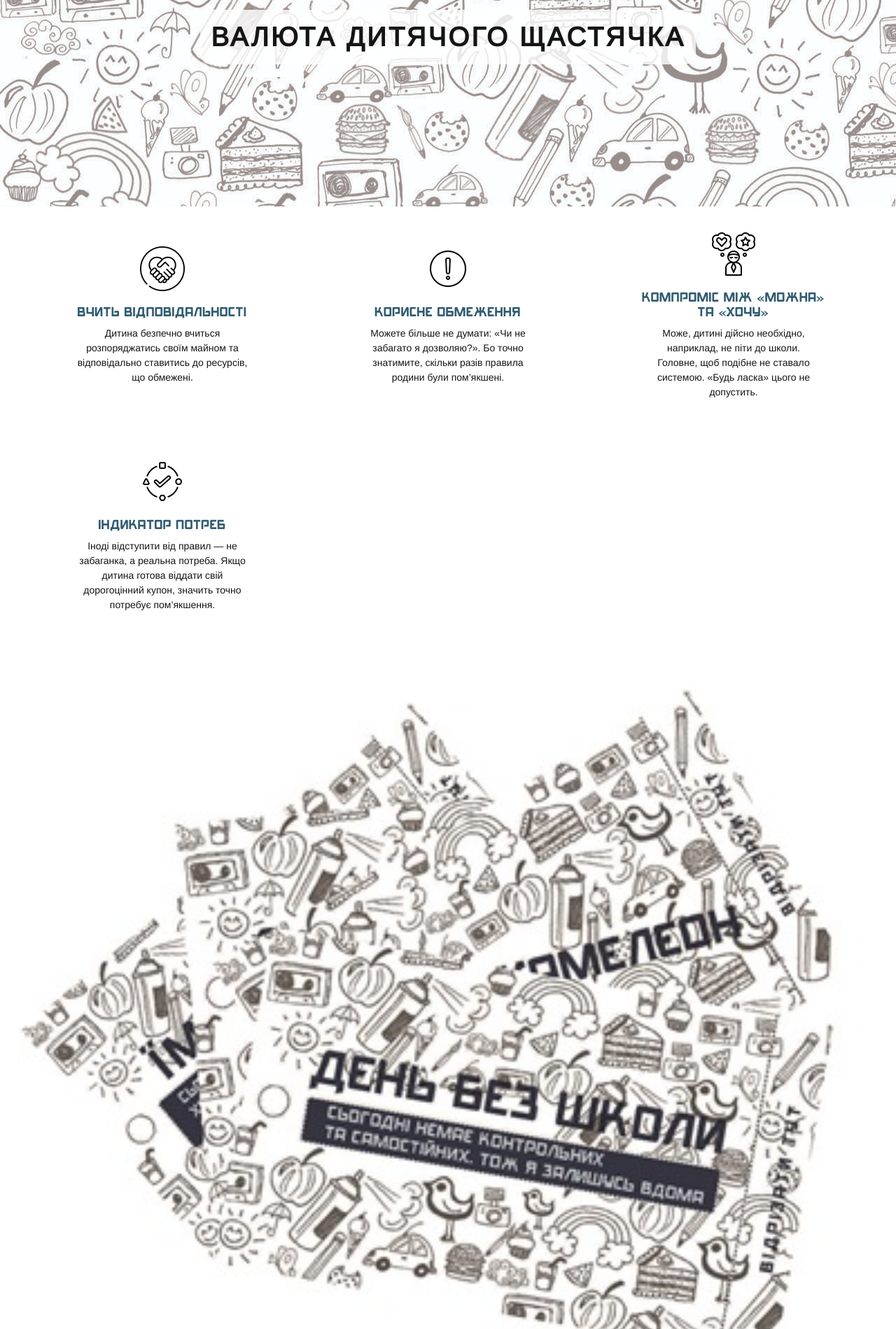
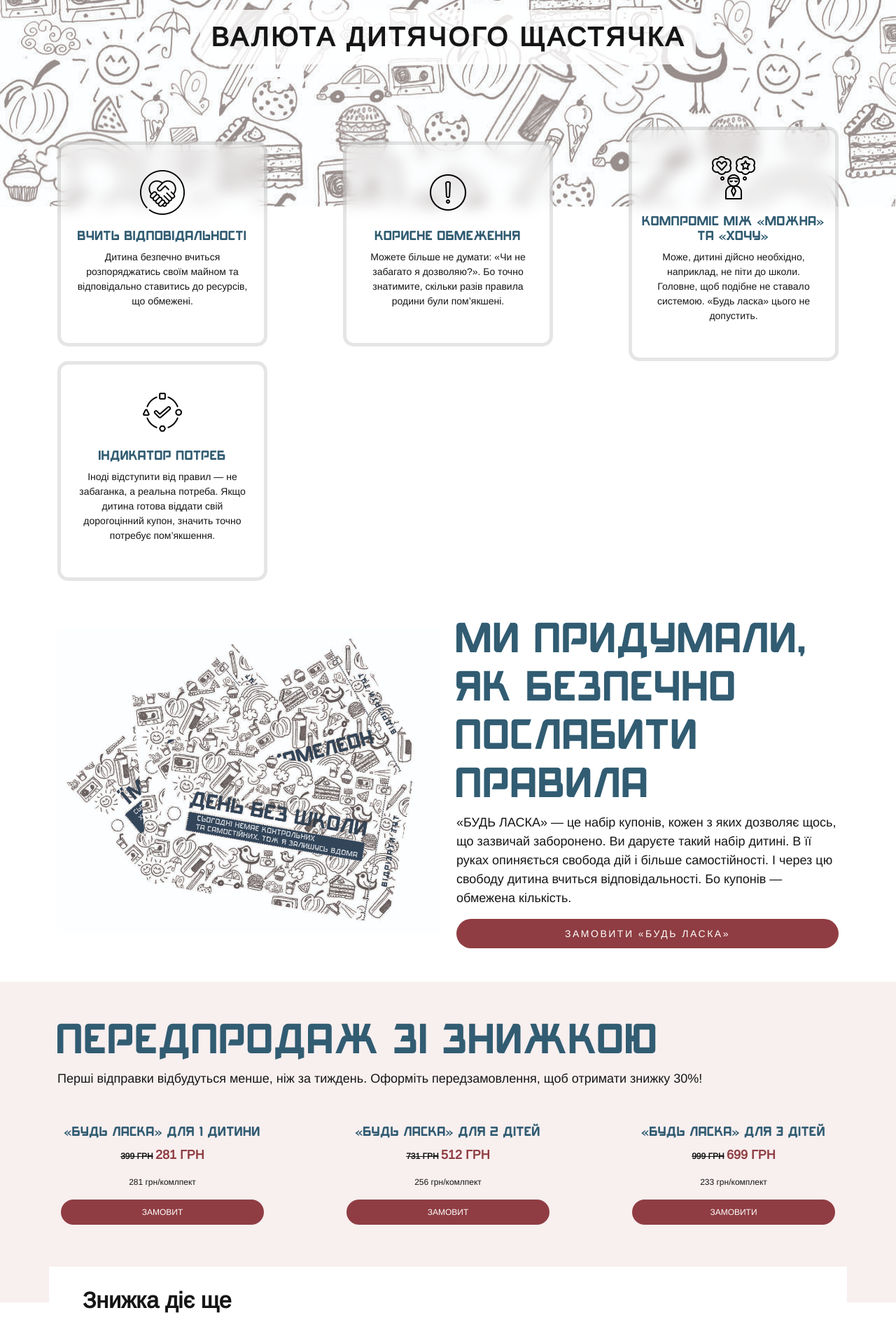
Before and after one commit to Stepan0202/budlaska_site, a PHP site: page / in a window 1280 px wide. Shown: the part 368-2267 px from the top of the page at 70% size. Run offline with PHP 8.4, Linux system fonts and the light colour scheme; style sheets or scripts are compiled from the project's sources.

Commit message:
margins and paddings added

```diff
--- a/src/index.html
+++ b/src/index.html
@@ -20,7 +20,7 @@
                             <li><a href="">контакти</a></li>
                         </ul>
                     </menu>
-                    <div class="col-sm-3 col-md-3 d-flex justify-content-end"><div class="orderButton d-flex align-items-center justify-content-center"><a href="">замовити</a></div></div>
+                    <div class="col-sm-3 col-md-3 d-flex justify-content-end"><div class="button_red orderButton d-flex align-items-center justify-content-center"><a href="">замовити</a></div></div>
                 </div>
 
             </div>
@@ -34,29 +34,29 @@
         <div class="preferences">
             <div class="container">
                 <div class="row">
-                    <div class="cards">
-                        <div class="card card_blur">
+                    <div class="cards cards_negativeMargin">
+                        <div class="card card_blur card_border">
                             <div class="card__imgContainer">
                                 <img src="./img/icons/fair-trade.png" alt="Перевага: вчить відповідальності" class="card__img">
                             </div>
                             <h3 class="card__header">Вчить відповідальності</h3>
                             <p class="card__descriptor">Дитина безпечно вчиться розпоряджатись своїм майном та відповідально ставитись до ресурсів, що обмежені.</p>
                         </div>
-                        <div class="card card_blur">
+                        <div class="card card_blur card_border">
                             <div class="card__imgContainer">
                                 <img src="./img/icons/warning.png" alt="Перевага: корисне обмеження" class="card__img">
                             </div>
                             <h3 class="card__header">Корисне обмеження</h3>
                             <p class="card__descriptor">Можете більше не думати: «Чи не забагато я дозволяю?». Бо точно знатимите, скільки разів правила родини були пом’якшені.</p>
                         </div>
-                        <div class="card card_blur">
+                        <div class="card card_blur card_border">
                             <div class="card__imgContainer">
                                 <img src="./img/icons/imagination.png" alt="Перевага: компроміс між «можна» та «хочу»" class="card__img">
                             </div>
                             <h3 class="card__header">Компроміс між «можна» та «хочу»</h3>
                             <p class="card__descriptor">Може, дитині дійсно необхідно, наприклад, не піти до школи. Головне, щоб подібне не ставало системою. «Будь ласка» цього не допустить.</p>
                         </div>
-                        <div class="card card_blur">
+                        <div class="card card_blur card_border">
                             <div class="card__imgContainer">
                                 <img src="./img/icons/activities.png" alt="" class="card__img">
                             </div>
@@ -65,69 +65,99 @@
                         </div>
                     </div>
                 </div>
-
             </div>
-
         </div>
-        <div class="imgAndDesc">
-            <div class="imgAndDesc__img"><img src="./img/several_coupons_400x320.jpg" alt="Заображення купонів"></div>
-            <div class="imgAndDesc__text">
+        <div class="imgAndDesc py-5">
+            <div class="container">
+                <div class="row">
+                    <div class="imgAndDesc__img col-12 col-lg-6">
+                        <img src="./img/several_coupons_1000x800.jpg" alt="Заображення купонів">
+                    </div>
+                    <div class="imgAndDesc__text col-12 col-lg-6">
                         <h2>ми придумали, як безпечно послабити правила</h2>
                         <p>
                             «БУДЬ ЛАСКА» — це набір купонів, кожен з яких дозволяє щось, що зазвичай заборонено. Ви даруєте такий набір дитині. В її руках опиняється свобода дій і більше самостійності. І через цю свободу дитина вчиться відповідальності. Бо купонів — обмежена кількість.
                         </p>
-                <div class="imgAndDesc__btn"><a href="">замовити «будь ласка»</a></div>
+                        <div class="button_red imgAndDesc__btn"><a href="">замовити «будь ласка»</a></div>
                     </div>
                 </div>
-        <div class="prices">
+            </div>
+
+        </div>
+        <div class="prices py-5">
+            <div class="container">
                 <h2>передпродаж зі знижкою</h2>
                 <p>Перші відправки відбудуться менше, ніж за тиждень. Оформіть передзамовлення, щоб отримати знижку 30%!</p>
                 <div class="cards prices__cards">
                     <div class="card">
                         <div class="card__img"></div>
-                    <h3 class="card__header"></h3>
-                    <p class="card_descriptor"></p>
-                    <div class="card__button"><a href=""></a></div>
+                        <h3 class="card__header">«БУДЬ ЛАСКА» ДЛЯ 1 ДИТИНИ</h3>
+                        <div class="card_descriptor">
+                            <p>
+                                <span class="oldPrice">399 ГРН</span> <span class="newPrice">281 ГРН</span>
+                            </p>
+                            <p>281 грн/комлпект</p>
+                        </div>
+                        <div class="button_red card__btn"><a href="">замовит</a></div>
                     </div>
                     <div class="card">
                         <div class="card__img"></div>
-                    <h3 class="card__header"></h3>
-                    <p class="card_descriptor"></p>
-                    <div class="card__button"><a href=""></a></div>
+                        <h3 class="card__header">«БУДЬ ЛАСКА» ДЛЯ 2 ДІТЕЙ</h3>
+                        <div class="card_descriptor">
+                            <p>
+                                <span class="oldPrice">731 ГРН</span> <span class="newPrice">512 ГРН</span>
+                            </p>
+                            <p>256 грн/комлпект</p>
+                        </div>
+                        <div class="button_red card__btn"><a href="">замовит</a></div>
                     </div>
                     <div class="card">
                         <div class="card__img"></div>
-                    <h3 class="card__header"></h3>
-                    <p class="card_descriptor"></p>
-                    <div class="card__button"><a href=""></a></div>
+                        <h3 class="card__header">«БУДЬ ЛАСКА» ДЛЯ 3 ДІТЕЙ</h3>
+                        <div class="card_descriptor">
+                            <p>
+                                <span class="oldPrice">999 ГРН</span> <span class="newPrice">699 ГРН</span>
+                            </p>
+                            <p>233 грн/комплект</p>
+                        </div>
+                        <div class="button_red card__btn"><a href="">замовити</a></div>
+                    </div>
                 </div>
             </div>
         </div>
         <div class="timer">
-            <p class="timer__desc"></p>
-            <p class="timer__body"></p>
+            <div class="container px-5 pt-4">
+                <p class="timer__desc">Знижка діє ще</p>
+                <p class="timer__body">
+                    <span class="timer__days">6</span> ДНІВ <span class="timer__hours">23</span>:<span class="timer__minutes">20</span>:<span class="timer__seconds">17</span>
+                </p>
             </div>
-        <div class="complectation">
-            <h2></h2>
-            <p></p>
+
+        </div>
+        <div class="complectation mt-5">
+            <div class="container">
+                <h2>ЩО ВХОДИТЬ У КОМПЛЕКТ</h2>
+                <p>Ми тестували «БУДЬ ЛАСКА» на своїх дітях. По-перше, вони були в захваті. По-друге, комплекту вистачило більше, ніж на півроку. А деякі купони діти берегли до останнього.</p>
                 <div class="cards prices__cards">
                     <div class="card">
-                    <div class="card__img"></div>
-                    <h3 class="card__header"></h3>
+                        <div class="card__img"><img src="" alt=""></div>
+                        <h3 class="card__header">20 КАРТОК — ПО
+                            2 КОЖНОГО ВИДУ</h3>
                     </div>
                     <div class="card">
-                    <div class="card__img"></div>
-                    <h3 class="card__header"></h3>
+                        <div class="card__img"><img src="" alt=""></div>
+                        <h3 class="card__header">РЕКОМЕНДАЦІЇ З ВИКОРИСТАННЯ</h3>
                     </div>
                     <div class="card">
-                    <div class="card__img"></div>
-                    <h3 class="card__header"></h3>
+                        <div class="card__img"><img src="" alt=""></div>
+                        <h3 class="card__header">КАРАБІН   ДЛЯ ЗРУЧНОГО З’ЄДНАННЯ КАРТОК</h3>
+                    </div>
                 </div>
             </div>
         </div>
         <div class="form">
-            <h2></h2>
-            <p></p>
+            <h2>Замовляйте «БУДЬ ЛАСКА» прямо зараз</h2>
+            <p>Тираж партії зі знижкою обмежений!</p>
             <form action="" method="post">
 
             </form>
--- a/src/scss/assets/_variables.scss
+++ b/src/scss/assets/_variables.scss
@@ -1,4 +1,7 @@
 $logo-color: #315C72;
 $text-color: #151515;
+$bg-color: #f8efef;
 $button-bg-color: #8F3D42;
 $button-text-color: #fff;
+$main-font: 'AA-Akashi', sans-serif;
+$secondary-font: 'Arimo', sans-serif;
--- a/src/scss/main.scss
+++ b/src/scss/main.scss
@@ -3,7 +3,7 @@
 @import "../../node_modules/bootstrap/scss/bootstrap-grid.scss";
 @import "../../node_modules/bootstrap/scss/bootstrap-reboot.scss";
 h1, h2, h3{
-    font-family: 'AA-Akashi';
+    font-family: $main-font;
     color: $logo-color;
     text-transform: uppercase;
 }
@@ -26,7 +26,7 @@ a:link, a:visited {
     cursor: pointer;
   }
 p{
-    font-family: Arimo;
+    font-family: $secondary-font;
 }
 .button_red{
     background-color: $button-bg-color;
@@ -39,7 +39,7 @@ p{
     }
 }
 body{
-    font-family: Arimo;
+    font-family: $secondary-font;
     color: $text-color;
     font-size: 12px;
     max-width: 100%;
@@ -53,7 +53,7 @@ body{
     padding: 20px 0;
 }
 .logo__container {
-    font-family: 'AA-Akashi';
+    font-family: $main-font;
     text-transform: uppercase;
     color: $logo-color;
     font-size: 18px;
@@ -167,6 +167,8 @@ margin-bottom: 30px;
     .container > p {
         font-size: 18px;
     }
+    background-color: $bg-color;
+    padding: 0 0 96px;
 }
 .prices__cards {
 }
@@ -189,13 +191,46 @@ margin-bottom: 30px;
     border-radius: 55px;
 }
 .timer {
+    position: relative;
+    background-color: #fff;
+    .container{
+        margin-top: -51px;
+        background-color: #fff;
+    }
+
+}
+.timer:after{
+    content: "";
+    position: absolute;
+    width: 100%;
+    height: 104px;
+    left: 0;
+    background-color: inherit;
+    transform: skewY(-2.2deg);
+    transform-origin: bottom left;
+    z-index: 10;
 }
 .timer__desc {
+    font-weight: 600;
+    font-size: 32px;
+
 }
 .timer__body {
+    color: $button-bg-color;
+    font-size: 8vw;
+    font-family: $main-font;
+
+
 }
 .complectation {
+    background: $bg-color;
+    position: relative;
+    padding-top: 107px;
+    p{
+        font-size: 14px;
+    }
 }
+
 .form {
 }
 .contacts {
```
Also changed, not shown: src/img/several_coupons_1000x800.jpg (added). Lines whose indentation alone changed are shown as unchanged.
